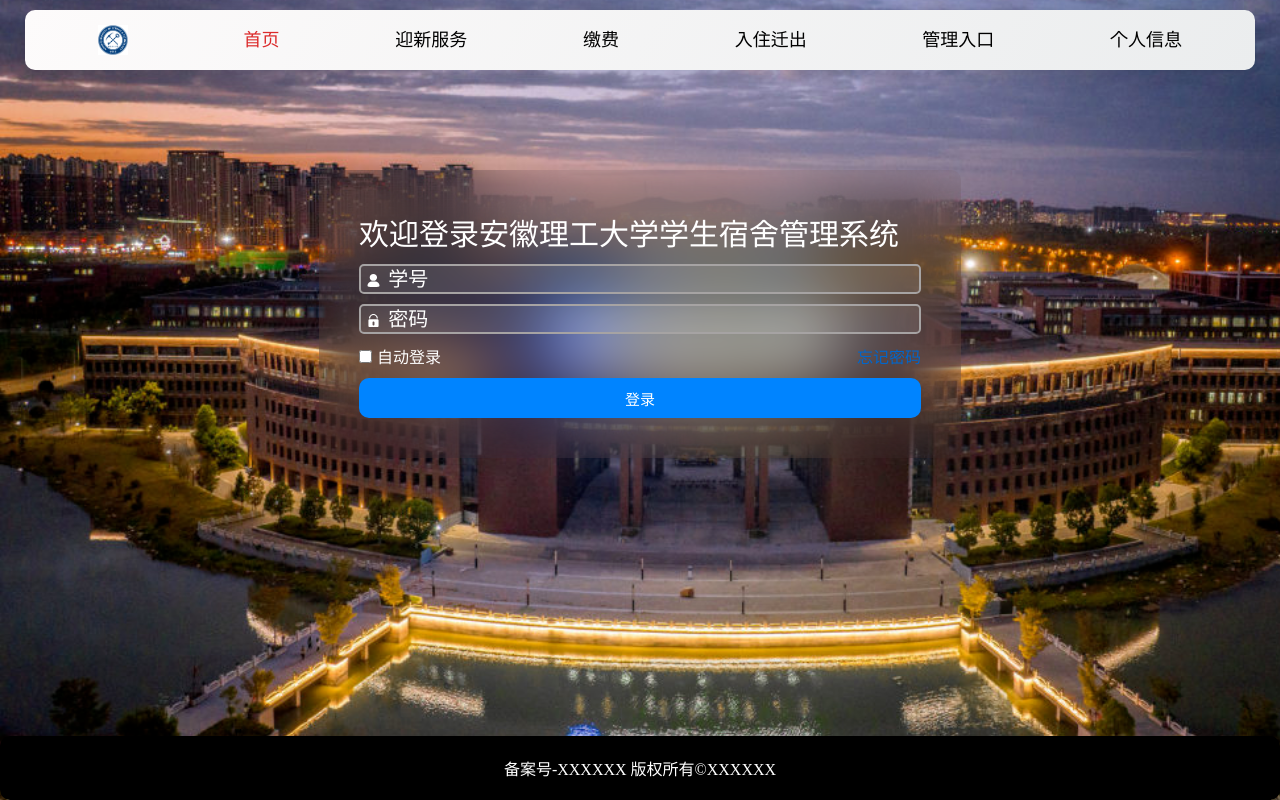
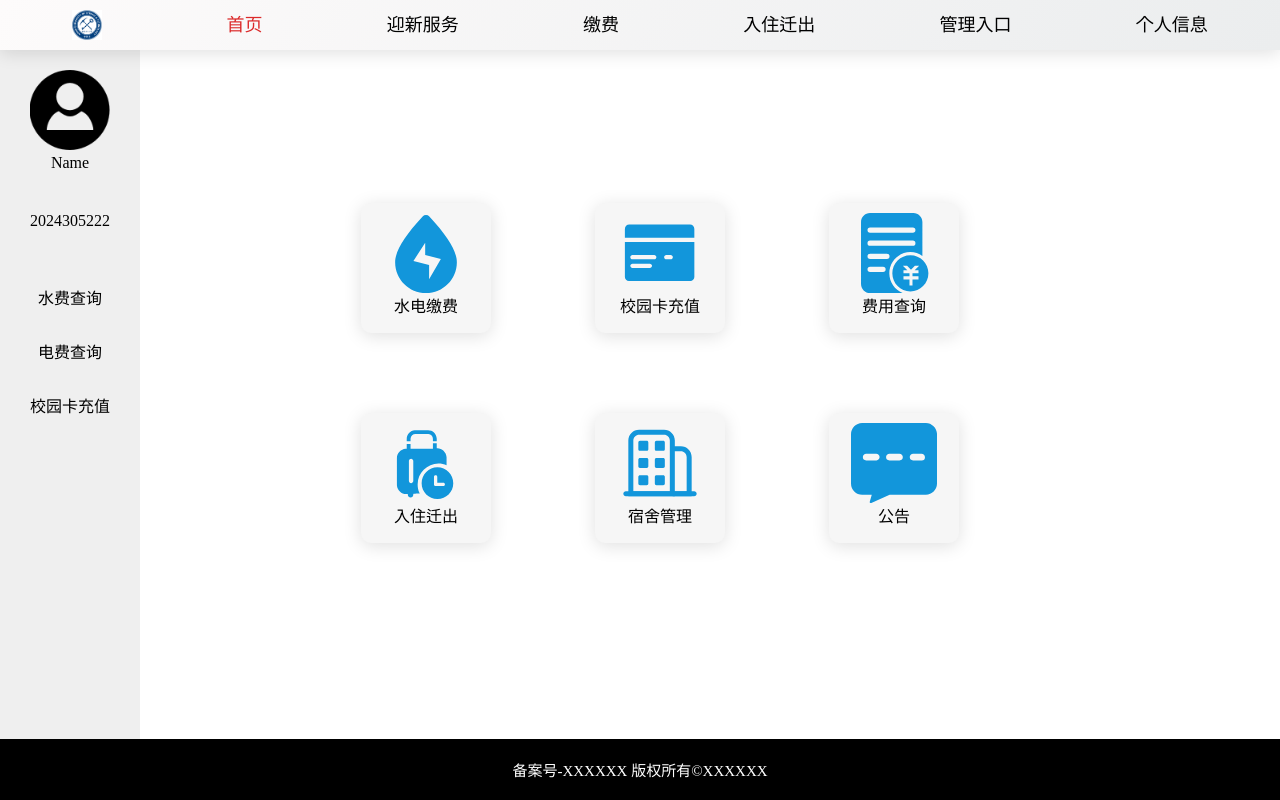
Before and after one commit to ProgramCX/dormitory-manager, a plain HTML site: page index.html in a window 1280 px wide. Drawn offline with Linux system fonts and the light colour scheme.

Commit message:
feat: index page

```diff
--- /dev/null
+++ b/base.css
@@ -0,0 +1,76 @@
+* {
+    margin: 0;
+    padding: 0;
+    box-sizing: border-box; /* 确保元素的总宽度包括内边距和边框 */
+}
+
+dialog{
+    border-radius: 10px;
+    border: none;
+    padding: 20px 40px;
+    top:50%;
+    left: 50%;
+    transform: translate(-50%, -50%);
+
+    box-shadow: 0 3px 18px #00000020;
+
+}
+
+a{
+    text-decoration: none;
+    color: #000;
+}
+
+button[value="blue"]{
+    font-size: 15px;
+    color: #fff;
+    background-color: #0084ff;
+    border-radius: 10px;
+    border:none;
+    cursor: pointer;
+}
+
+button:hover[value="blue"]{
+    background-color: #45a5ffe3;
+}
+
+button:active[value="blue"]{
+    background-color: #1260a4;
+}
+
+body{
+    height: 100vh;
+    width: 100vw;
+    background-attachment: fixed;
+    background-size: cover;
+}
+.menu{
+
+    background-image:linear-gradient(120deg,#fdfbfb ,#ebedee 100%);
+    box-shadow: 0 3px 18px #00000020;
+    backdrop-filter: blur(30px);
+    color: #fff;
+    position: fixed;
+    width: 100%;
+    z-index: 1000;
+}
+
+.menu ul{
+    list-style: none;
+    margin: 0;
+    margin: 10px;
+    display: flex;
+    justify-content: space-around;
+}
+.menu a{
+    color: black;
+    font-size:18px;
+    text-decoration: none;
+}
+.menu a:hover{
+    color: #0066CC;
+}
+
+.menu a[value="checked"]{
+    color: #d60404d7;
+}
--- a/index.css
+++ b/index.css
@@ -1,20 +1,4 @@
-/* #reg{
-    min-height: 40px;
-    min-width: 80px;
-    border-radius: 10px;
-    border:none;
-    background-color: rgb(20, 93, 201);
-    cursor: pointer;
-    color: #ffff;
-
-}
-#reg:hover{
-    background-color: rgb(7, 59, 138);
-}
-#reg:active{
-    background-color:rgb(2, 40, 96) ;
-} */
-
+@import url(base.css);
 * {
     margin: 0;
     padding: 0;
@@ -22,45 +6,37 @@
 }
 
 body{
-    height: 100vh;
-    width: 100vw;
-    background-attachment: fixed;
-    background-size: cover;
     background-image: url(img/main.png);
 }
-.menu{
 
-    background-image:linear-gradient(120deg,#fdfbfb ,#ebedee 100%);
-    box-shadow: 0 3px 18px #00000020;
-    backdrop-filter: blur(30px);
-    color: #fff;
-    position: fixed;
-    margin: 10px 25px;
-    padding: 5px 5px;
+.sidebar{
+    position: absolute;
+    padding-top: 70px;
+    height: calc(100vh - 50px);
+    /* width: 140px; */
+    width: fit-content;
+    text-align: center;
+    background-color: #efefef;
 
-    width: calc(100% - 50px);
-    border-radius: 10px;
-    z-index: 1000;
 }
 
-.menu ul{
-    list-style: none;
-    margin: 0;
-    margin: 10px;
-    display: flex;
-    justify-content: space-around;
-}
-.menu a{
-    color: black;
-    font-size:18px;
-    text-decoration: none;
-}
-.menu a:hover{
-    color: #0066CC;
+.sidebar-tab li{
+    cursor: pointer;
+    padding: 15px 30px;
 }
 
-.menu a[value="checked"]{
-    color: #d60404d7;
+.sidebar-tab li:hover{
+    background-color: #ececec;
+}
+
+.sidebar-tab li:hover{
+    background-color: #cacaca;
+}
+
+.sidebar #personal-info,.sidebar p{
+    vertical-align: middle;
+    max-width: 100%;
+    margin-bottom:40px;
 }
 
 .content{
@@ -74,97 +50,59 @@
     align-items: center;
 }
 
-.reg{
-    backdrop-filter: blur(30px);
-    padding:40px;
-    border-radius: 10px;
+.main-content{
+    position: absolute;
+    margin-top: 50px;
+    margin-left: 140px;
+    /* width: calc(100vw - 140px); */
+    background-color: white;
+    height: calc(100vh - 75px);
+
+    display: flex;
+    align-items: center;
+    justify-content: center;
 }
 
-.reg span#title{
-    color: #fff;
-    font-size: 30px;
+.main-content .button-div{
+    margin: 100px 200px;
 }
 
-.reg input[type="text"],.reg input[type="password"]{
+.button-div .row{
+    width: 100%;
+    margin-bottom: 80px;
 
-    width:100%;
-
-    margin-top: 10px;
-    height: 30px;
-
-    border: 2px solid #a6a3a3;
-    border-radius: 5px;
-    outline: none;
-
-    color: #ebedee;
-
-    backdrop-filter: blur(10px) brightness(90%);
-    background-color: rgba(255, 255, 255, 0.1);
-
-    font-size: 20px;
-
-    padding: 5px;
-
-    /*修改输入框中左侧的图标*/
-    background-repeat: no-repeat;
-    background-position: 5px 7px;
-    background-size: 15px;
 }
 
-.reg input[type="text"]:focus,.reg input[type="password"]:focus{
-    box-shadow: 0 0 8px rgba(0, 123, 255, 0.5);
-}
 
-.reg input[type="text"]::placeholder,.reg input[type="password"]::placeholder{
-    color: #fff;
-}
+.button-div .button-with-text{
+    display: inline-block;
+    margin-right: 100px;
+    padding: 10px;
+    max-width: 200px;
+    max-height: 200px;
+    min-width: 130px;
+    min-height: 130px;
+    background-color: #f6f6f6;
+    box-shadow: 0 3px 18px #00000020;
+    border-radius: 10px;
+    text-align: center;
 
-.reg input[type="checkbox"]{
-    color: white;
-    background-color: #0084ff;
-}
-
-.reg #id{
-    background-image: url(svg/account.svg);
-}
-
-.reg #psw   {
-    background-image: url(svg/password.svg);
-}
-
-.reg form{
-    margin-bottom: 10px;
-}
-.reg a#forget-psw{
-    float: right;
-    text-decoration: none;
-    color: #0066CC;
     cursor: pointer;
 }
 
-.reg a#forget-psw:hover{
-    color: #084787;
+.button-div .button-with-text:hover{
+    background-color: #ececec;
+    box-shadow: 0 8px 25px #00000020;
+
 }
 
-.reg button#submit{
-    margin-top: 10px;
-    width: 100%;
-    height: 40px;
+.button-div .button-with-text:active{
+    background-color: #cecece;
+
 }
-
-.reg button#submit:hover{
-    background-color: #45a5ffe3;
+.button-div .button-with-text img{
+    vertical-align: middle;
 }
-
-.reg button#submit:active{
-    background-color: #1260a4;
-}
-
-.reg label#auto-login-text {
-    padding-left: 5px;
-    color: white;
-}
-
 #footer{
     display: flex;
     justify-content: center;
@@ -179,48 +117,16 @@
 
     background-color: #000;
     /* min-height: fit-content; */
-    border-radius: 10px;
     position: absolute;
     bottom: 0;
+
+    position: fixed;
 
 }
 
 #footer>p{
     color: white;
-}
-
-dialog{
-    border-radius: 10px;
-    border: none;
-    padding: 20px 40px;
-    top:50%;
-    left: 50%;
-    transform: translate(-50%, -50%);
-
-    box-shadow: 0 3px 18px #00000020;
-
-}
-
-button{
     font-size: 15px;
-    color: #fff;
-    background-color: #0084ff;
-    border-radius: 10px;
-    border:none;
-    cursor: pointer;
-}
-
-button:hover{
-    background-color: #45a5ffe3;
-}
-
-button:active{
-    background-color: #1260a4;
-}
-#error #ok{
-    padding: 8px 10px;
-    float: right;
-
 }
 
 #error #icon-text{
--- a/index.html
+++ b/index.html
@@ -20,25 +20,78 @@
         <li class="element"><a id="per-info"  href="#">个人信息</a></li>
     </ul>
     </nav>
+    <div class="sidebar">
+        <div id="personal-info">
+            <img src="img/avatar.png" alt="Avatar" height="80">
+            <p id="name">Name</p>
+            <p id="id">2024305222</p>
+        </div>
+        <div class="sidebar-tab">
+            <ul>
+                <a href="water-fee/"><li id="water-fee-query">水费查询</li></a>
+                <a href="power-fee/"><li id="power-fee-query">电费查询</li></a>
+                <a href="scard-pay"><li id="scard-pay">校园卡充值</li></a>
+            </ul>
+        </div>
+    </div>
 
-    <div class="content">
-        <div class="reg">
-            <div>
-                <span id="title">欢迎登录安徽理工大学学生宿舍管理系统</span>
+    <div class="main-content">
+        <div class="button-div">
+            <div class="row">
+                <a>
+                    <div class="button-with-text">
+                        <img src="img/water-power-fee.svg" height="80">
+                        <p>水电缴费</p>
+                    </div>
+                </a>
+
+                <a>
+                    <div class="button-with-text">
+                        <img src="img/card-fee.svg" height="80">
+                        <p>校园卡充值</p>
+                    </div>
+                </a>
+
+                <a>
+                    <div class="button-with-text">
+                        <img src="img/fee-query.svg" height="80">
+                        <p>费用查询</p>
+                    </div>
+                </a>
+
             </div>
-            <form>
-                <input placeholder="    学号" id="id" type="text">
-                <input placeholder="    密码" type="password" id="psw">
-            </form>
-            <div class="btn">
-                <input type="checkbox" id="auto-login"><label for="auto-login" id="auto-login-text">自动登录</label>
-                <a id="forget-psw">忘记密码</a>
-                <button id="submit">登录</button>
+
+            <div class="row">
+                <a>
+                    <div class="button-with-text">
+                        <img src="img/check-in.svg" height="80">
+                        <p>入住迁出</p>
+                    </div>
+                </a>
+
+                <a>
+                    <div class="button-with-text">
+                        <img src="img/dorm-man.svg" height="80">
+                        <p>宿舍管理</p>
+                    </div>
+                </a>
+
+                <a>
+                    <div class="button-with-text">
+                        <img src="img/announcement.svg" height="80">
+                        <p>公告</p>
+                    </div>
+                </a>
+
             </div>
+
+
+
         </div>
-        <!-- <svg viewBox="64 64 896 896" data-icon="user" width="1em" height="1em" fill="currentColor" aria-hidden="true" focusable="false" class=""><path d="M858.5 763.6a374 374 0 0 0-80.6-119.5 375.63 375.63 0 0 0-119.5-80.6c-.4-.2-.8-.3-1.2-.5C719.5 518 760 444.7 760 362c0-137-111-248-248-248S264 225 264 362c0 82.7 40.5 156 102.8 201.1-.4.2-.8.3-1.2.5-44.8 18.9-85 46-119.5 80.6a375.63 375.63 0 0 0-80.6 119.5A371.7 371.7 0 0 0 136 901.8a8 8 0 0 0 8 8.2h60c4.4 0 7.9-3.5 8-7.8 2-77.2 33-149.5 87.8-204.3 56.7-56.7 132-87.9 212.2-87.9s155.5 31.2 212.2 87.9C779 752.7 810 825 812 902.2c.1 4.4 3.6 7.8 8 7.8h60a8 8 0 0 0 8-8.2c-1-47.8-10.9-94.3-29.5-138.2zM512 534c-45.9 0-89.1-17.9-121.6-50.4S340 407.9 340 362c0-45.9 17.9-89.1 50.4-121.6S466.1 190 512 190s89.1 17.9 121.6 50.4S684 316.1 684 362c0 45.9-17.9 89.1-50.4 121.6S557.9 534 512 534z"></path></svg> -->
 
     </div>
+
+
     <div id="footer">
         <p>备案号-XXXXXX        版权所有©XXXXXX</p>
     </div>
--- a/index.js
+++ b/index.js
@@ -1,22 +1,15 @@
-function inputIsValid(){
-    let account=document.getElementById('id');
-    let password=document.getElementById('password');
-    if(account.value.trim()=='' || password.value.trim()==''){
-       return false;
-    }
+function logined(){
+    //TODO: 判断是否登录
     return true;
 }
 function init(){
-    document.getElementById('submit').addEventListener('click',function(){
-        if(!inputIsValid())
-            $('#error #content').text('学号和密码不能为空！');
-            let errorDialog=document.querySelector("#error");
-            $('#error #ok').on('click', function() {
-                document.getElementById('error').close();
-            });
-            errorDialog.showModal();
-
-    });
+        if(!logined()){
+            window.location.href="login/index.html";
+            return;
+        }
+        //改变主内容盒子宽度
+        var sidebarWidth=$('.sidebar').innerWidth();
+        var mainContentWidth=$(window).width()-sidebarWidth;
+        $('.main-content').width(mainContentWidth);
 }
-
 init();
--- /dev/null
+++ b/login/index.css
@@ -0,0 +1,150 @@
+@import url(../base.css);
+body{
+    background-image: url(../img/main.png);
+}
+.content{
+    margin-top: calc(10px + 60px + 10px);
+    width: 100vw;
+    padding-top: 90px;
+    position: absolute;
+
+    display: flex;
+    justify-content: center;
+    align-items: center;
+}
+
+.reg{
+    backdrop-filter: blur(30px);
+    padding:40px;
+    border-radius: 10px;
+}
+
+.reg span#title{
+    color: #fff;
+    font-size: 30px;
+}
+
+.reg input[type="text"],.reg input[type="password"]{
+
+    width:100%;
+
+    margin-top: 10px;
+    height: 30px;
+
+    border: 2px solid #a6a3a3;
+    border-radius: 5px;
+    outline: none;
+
+    color: #ebedee;
+
+    backdrop-filter: blur(10px) brightness(90%);
+    background-color: rgba(255, 255, 255, 0.1);
+
+    font-size: 20px;
+
+    padding: 5px;
+
+    /*修改输入框中左侧的图标*/
+    background-repeat: no-repeat;
+    background-position: 5px 7px;
+    background-size: 15px;
+}
+
+.reg input[type="text"]:focus,.reg input[type="password"]:focus{
+    box-shadow: 0 0 8px rgba(0, 123, 255, 0.5);
+}
+
+.reg input[type="text"]::placeholder,.reg input[type="password"]::placeholder{
+    color: #fff;
+}
+
+.reg input[type="checkbox"]{
+    color: white;
+    background-color: #0084ff;
+}
+
+.reg #id{
+    background-image: url(svg/account.svg);
+}
+
+.reg #psw   {
+    background-image: url(svg/password.svg);
+}
+
+.reg form{
+    margin-bottom: 10px;
+}
+.reg a#forget-psw{
+    float: right;
+    text-decoration: none;
+    color: #0066CC;
+    cursor: pointer;
+}
+
+.reg a#forget-psw:hover{
+    color: #084787;
+}
+
+.reg button#submit{
+    margin-top: 10px;
+    width: 100%;
+    height: 40px;
+}
+
+.reg button#submit:hover{
+    background-color: #45a5ffe3;
+}
+
+.reg button#submit:active{
+    background-color: #1260a4;
+}
+
+.reg label#auto-login-text {
+    padding-left: 5px;
+    color: white;
+}
+
+#footer{
+    display: flex;
+    justify-content: center;
+    align-items: center;
+
+    box-sizing: border-box;
+    padding: 20px 10px;
+
+    width: 100%;
+    height: fit-content;
+
+
+    background-color: #000;
+    /* min-height: fit-content; */
+    border-radius: 10px;
+    position: absolute;
+    bottom: 0;
+
+}
+
+#footer>p{
+    color: white;
+}
+
+#error #ok{
+    padding: 8px 10px;
+    float: right;
+
+}
+
+#error #icon-text{
+    width: 100%;
+    display: flex;
+    justify-content: center;
+    align-items: center;
+}
+
+#error #content{
+    margin: 10px 20px;
+}
+
+#error #title{
+    font-size: 25px;
+}
```
Also changed, not shown: login/index.html (added, +61 -0 lines), login/index.js (added, +21 -0 lines), img/announcement.svg (added), img/avatar.png (added), img/card-fee.svg (added), img/check-in.svg (added), img/dorm-man.svg (added), img/fee-query.svg (added), img/water-power-fee.svg (added), login/svg/account.svg (added), login/svg/password.svg (added).
